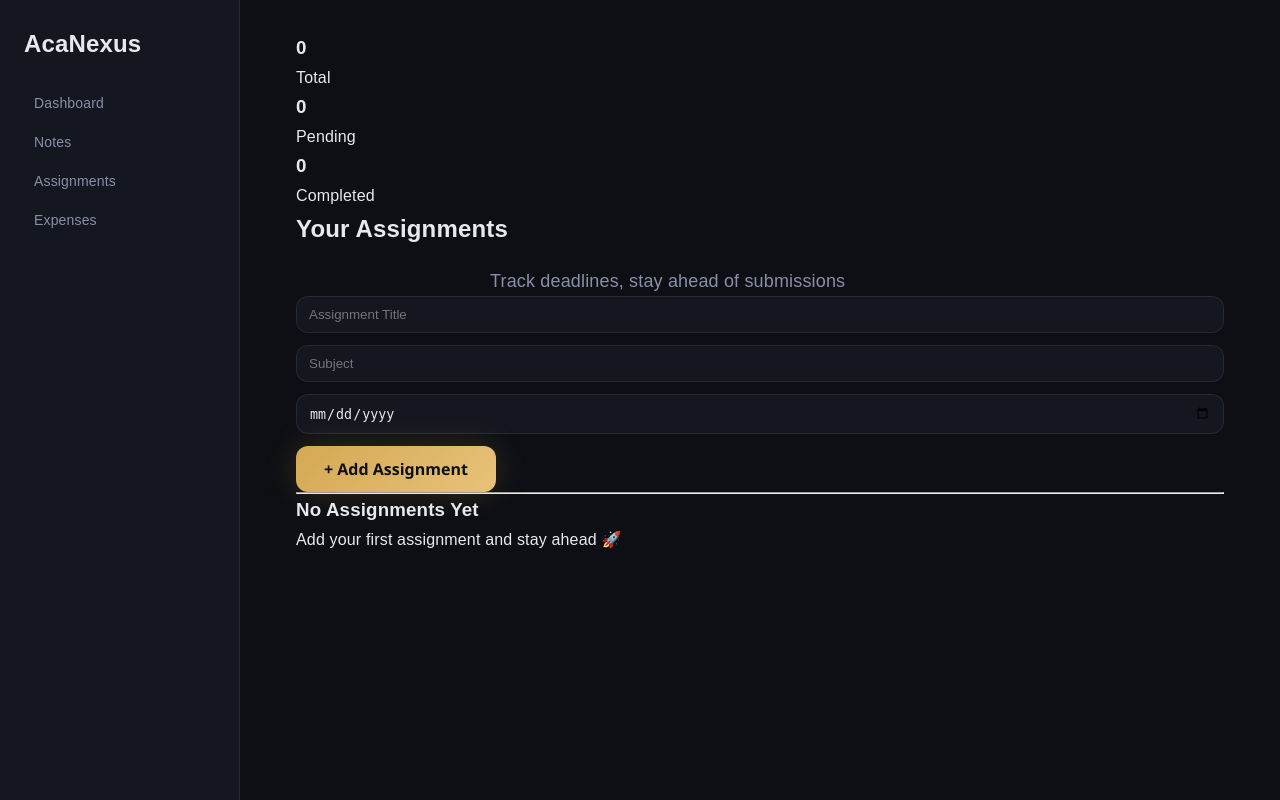
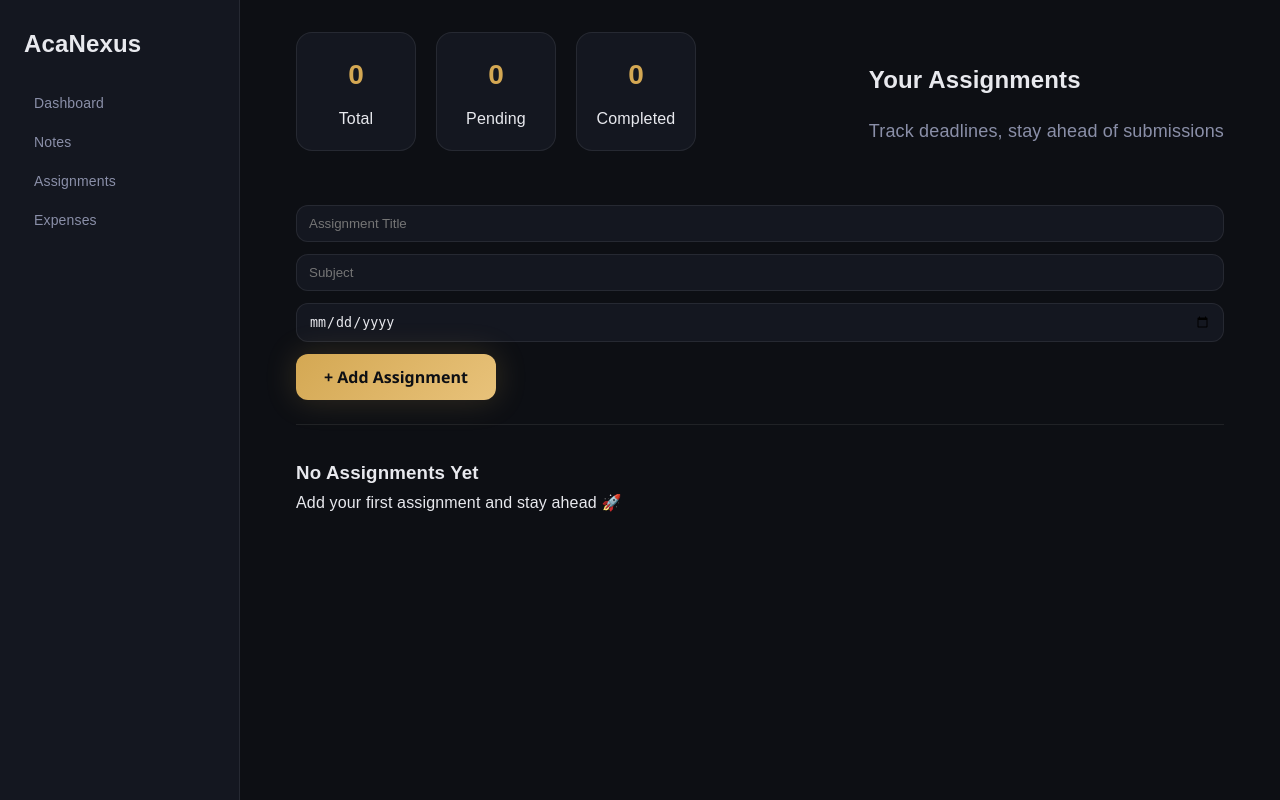
Before and after one commit to Celestial-tech100/AcaNexus-Studivo, a Flask app: page /assignments in a window 1280 px wide. Run offline with Flask 3, Linux system fonts and the light colour scheme; a user stored in the database is signed in; data that the repository does not hold is empty.

Commit message:
spacing issue resloved

```diff
--- a/static/css/pages.css
+++ b/static/css/pages.css
@@ -50,6 +50,18 @@
    3. ASSIGNMENTS PAGE LAYOUT
    ========================= */
 
+   .assignments-grid{
+    display:grid;
+    grid-template-columns: repeat(auto-fit, minmax(320px, 1fr));
+    gap:24px;
+    margin-top:32px;
+}
+.divider{
+    margin-top: 24px;
+    margin-bottom: 24px;
+    border: none;
+    border-top: 1px solid var(--border);
+}
 .assignments-list{
     display: flex;
     flex-direction: column;
@@ -131,6 +140,79 @@
 
 .assignment-card * {
     pointer-events: auto !important;
+}
+.assignment-card[data-status="completed"]{
+    border-left: 4px solid #4CAF50;
+}
+
+.assignment-card[data-status="pending"]{
+    border-left: 4px solid #FFC107;
+}
+
+.assignment-card[data-status="overdue"]{
+    border-left: 4px solid #E74C3C;
+}
+.assignment-card[data-status="completed"]{
+    opacity: 0.9;
+}
+/* STATUS PILLS */
+.assignments-stats{
+    display:flex;
+    gap:20px;
+    margin-bottom:24px;
+}
+
+.stat-box{
+    min-width:120px;
+    padding:18px;
+
+    background: var(--surface);
+    border:1px solid var(--border);
+    border-radius:16px;
+
+    text-align:center;
+}
+
+.stat-box h3{
+    font-size:28px;
+    margin-bottom:6px;
+    color:var(--primary);
+}
+.status-pill{
+    padding: 6px 12px;
+    border-radius: 999px;
+    font-size: 12px;
+    font-weight: 600;
+    letter-spacing: 0.3px;
+}
+
+/* COMPLETED */
+.status-pill.done{
+    background: rgba(76, 175, 80, 0.15);
+    color: #4CAF50;
+    border: 1px solid rgba(76, 175, 80, 0.35);
+}
+
+/* PENDING */
+.status-pill.pending{
+    background: rgba(255, 193, 7, 0.15);
+    color: #FFC107;
+    border: 1px solid rgba(255, 193, 7, 0.35);
+}
+
+/* OVERDUE */
+.status-pill.overdue{
+    background: rgba(231, 76, 60, 0.15);
+    color: #E74C3C;
+    border: 1px solid rgba(231, 76, 60, 0.35);
+}
+.assignments-topbar{
+    display:flex;
+    justify-content:space-between;
+    align-items:center;
+    margin-bottom:30px;
+    flex-wrap:wrap;
+    gap:20px;
 }
 /* =========================
    4. EXPENSES PAGE LAYOUT
--- a/templates/assignments.html
+++ b/templates/assignments.html
@@ -67,7 +67,6 @@
         data-status="{% if assignment[4] == 'Completed' %}completed{% elif assignment[3] < today %}overdue{% else %}pending{% endif %}"
       >
         <h3 class="assignment-title">{{ assignment[1] }}</h3>
-        <p>ID = {{ assignment[0] }}</p>
 
         <p class="assignment-meta">
           <strong>Subject:</strong> {{ assignment[2] }}
```
Also changed, not shown: other parts of static/css/pages.css (+10 -13 lines).
